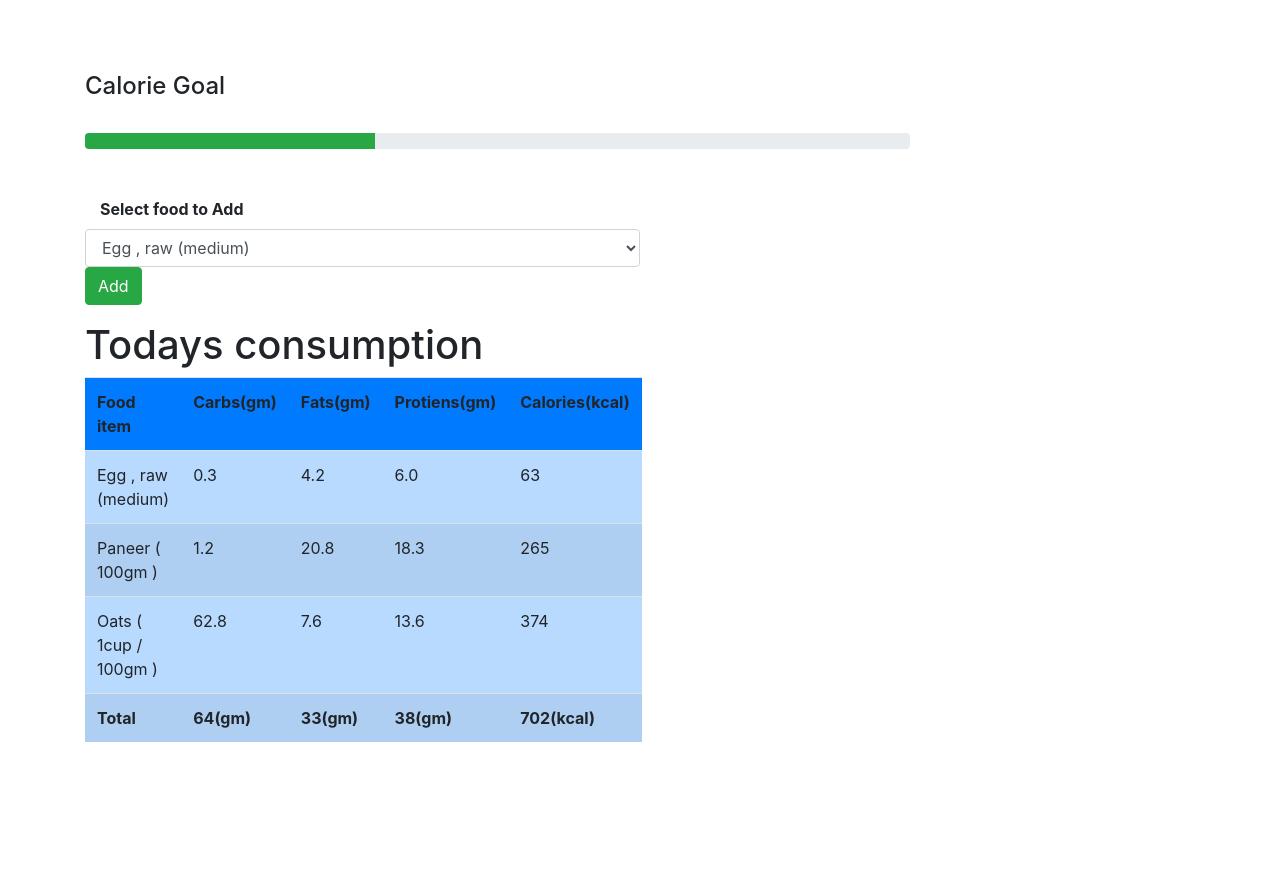
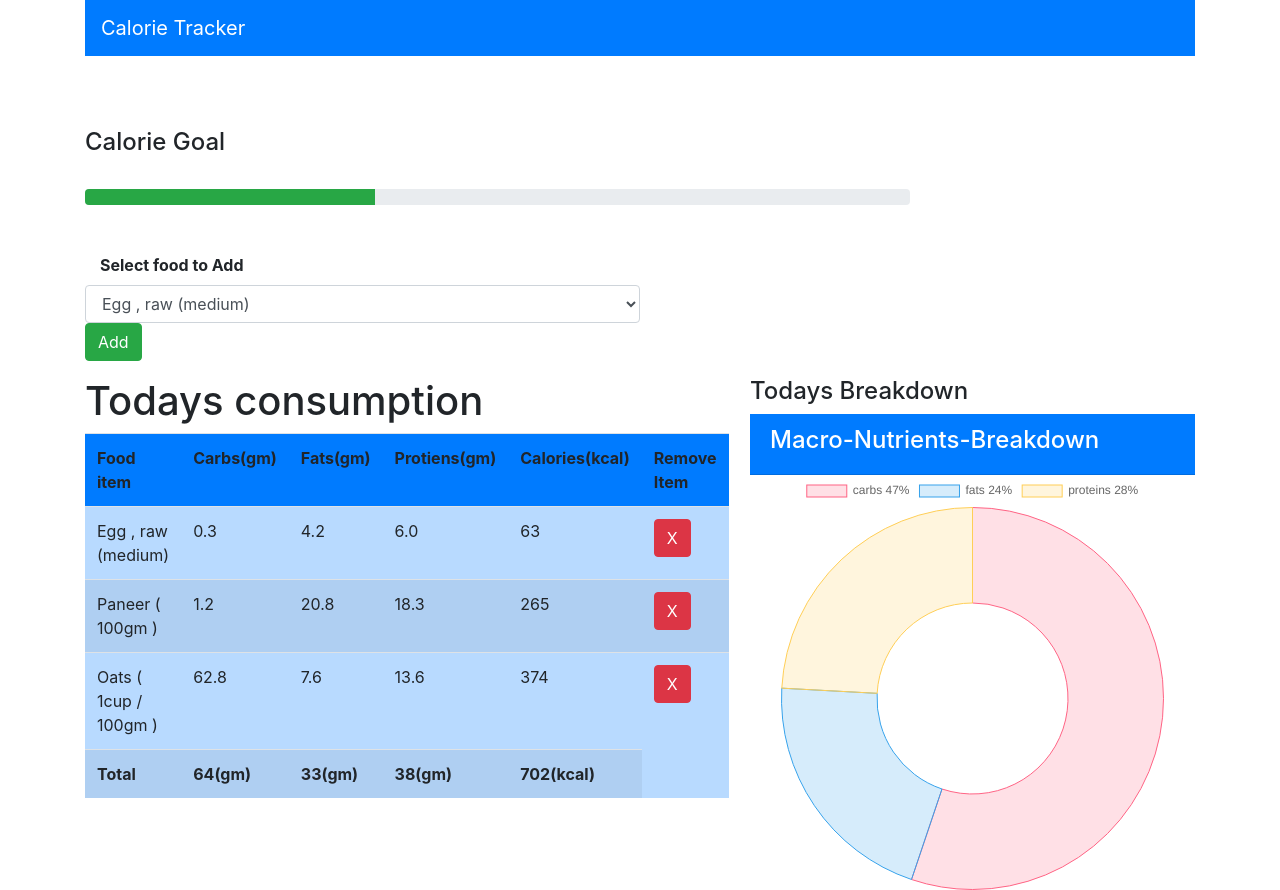
Before and after one commit to geetanshpardhi1/FitCalorie, a Django app: page / in a window 1280 px wide. Before the commit the page ends 742 px from the top, so only its background shows below. Run offline with Django 4.2, Linux system fonts and the light colour scheme; a user stored in the database is signed in; data comes from the database, SQL or seed files in the repository; both versions use the stored data as it was after the commit.

Commit message:
added remove funtionality for food items

```diff
--- a/fitcalorie/urls.py
+++ b/fitcalorie/urls.py
@@ -20,4 +20,5 @@ from myapp import views
 urlpatterns = [
     path('admin/', admin.site.urls),
     path('',views.index,name='index'),
+    path('delete/<int:id>/',views.delete_consume,name='delete')
 ]
--- a/myapp/templates/myapp/index.html
+++ b/myapp/templates/myapp/index.html
@@ -2,12 +2,20 @@
 <html lang="en">
 <head>
     <link rel="stylesheet" href="https://cdn.jsdelivr.net/npm/bootstrap@4.0.0/dist/css/bootstrap.min.css" integrity="sha384-Gn5384xqQ1aoWXA+058RXPxPg6fy4IWvTNh0E263XmFcJlSAwiGgFAW/dAiS6JXm" crossorigin="anonymous">
+    <script src="https://cdnjs.cloudflare.com/ajax/libs/Chart.js/2.9.3/Chart.min.js" integrity="sha512-s+xg36jbIujB2S2VKfpGmlC3T5V2TF3lY48DX7u2r9XzGzgPsa6wTpOQA7J9iffvdeBN0q9tKzRxVxw1JviZPg==" crossorigin="anonymous" referrerpolicy="no-referrer"></script>
     <meta charset="UTF-8">
     <meta name="viewport" content="width=device-width, initial-scale=1.0">
     <title>Document</title>
 </head>
 <body>
     <div class="container">
+        <div class="row">
+            <div class="col-md-12">
+                <div class="navbar navbar-dark bg-primary">
+                    <span class="navbar-brand">Calorie Tracker</span>
+                </div>
+            </div>
+        </div>
         <br><br><br>
 
         <h4>Calorie Goal</h4>
@@ -51,6 +59,7 @@
                         <th>Fats(gm)</th>
                         <th>Protiens(gm)</th>
                         <th>Calories(kcal)</th>
+                        <th>Remove Item</th>
                     </tr>
                     {% for c in consumed_food %}
                     <tr>
@@ -59,6 +68,7 @@
                        <td>{{c.food_consumed.fats}}</td>
                        <td>{{c.food_consumed.proteins}}</td>
                        <td>{{c.food_consumed.calories}}</td>
+                       <td><a class="btn btn-danger" href="{% url 'delete' c.id %}">X</a></td>
 
 
 
@@ -74,7 +84,18 @@
                 </table>
             </div>
             <div class="col-md-5 offset-1">
+                <div class="">
+                    <h4>Todays Breakdown</h4>
 
+                </div>
+                <div class="card-header text-white bg-primary">
+                    <h4>
+                        Macro-Nutrients-Breakdown
+                    </h4>
+                </div>
+                <div class="col-md-12">
+                    <canvas id="myChart" width="400" height="400"></canvas>
+                </div>
             </div>
         </div>
     </div>
@@ -104,5 +125,39 @@
 
     var calPer = calories/2000 * 100;
     document.getElementsByClassName("progress-bar")[0].setAttribute("style","width:"+calPer+"%")
+
+    var total = carbs + fats + protiens;
+    var carbsP = Math.round((carbs/total) * 100);
+    var fatsP = Math.round((fats/total) * 100);
+    var protiensP = Math.round((protiens/total) * 100);
+
+
+    //chartjs code for chart
+    var ctx = document.getElementById('myChart').getContext('2d');
+    var myChart = new Chart(ctx, {
+    type: 'doughnut',
+    data: {
+        labels: ['carbs '+carbsP+'%', 'fats '+fatsP+'%', 'proteins '+protiensP+'%'],
+        datasets: [{
+            label: '# of Votes',
+            data: [carbs, fatsP, protiensP],
+            backgroundColor: [
+                'rgba(255, 99, 132, 0.2)',
+                'rgba(54, 162, 235, 0.2)',
+                'rgba(255, 206, 86, 0.2)',
+
+            ],
+            borderColor: [
+                'rgba(255, 99, 132, 1)',
+                'rgba(54, 162, 235, 1)',
+                'rgba(255, 206, 86, 1)',
+
+            ],
+            borderWidth: 1
+        }]
+    },
+
+});
+
 </script>
 </html>
--- a/myapp/views.py
+++ b/myapp/views.py
@@ -1,4 +1,4 @@
-from django.shortcuts import render
+from django.shortcuts import render,redirect
 from .models import Food,Consume
 from django.contrib.auth.models import User
 # Create your views here.
@@ -21,3 +21,12 @@ def index(request):
         food = Food.objects.all()
     consumed_food = Consume.objects.filter(user=request.user)
     return render(request,'myapp/index.html',{'foods':food,'consumed_food':consumed_food})
+
+def delete_consume(request,id):
+    consume = Consume.objects.get(id=id)
+    if request.method == "POST":
+        consume.delete()
+        return redirect('/')
+
+    else:
+        return render(request,'myapp/delete.html')
```
Also changed, not shown: myapp/templates/myapp/delete.html (added, +15 -0 lines), db.sqlite3.
